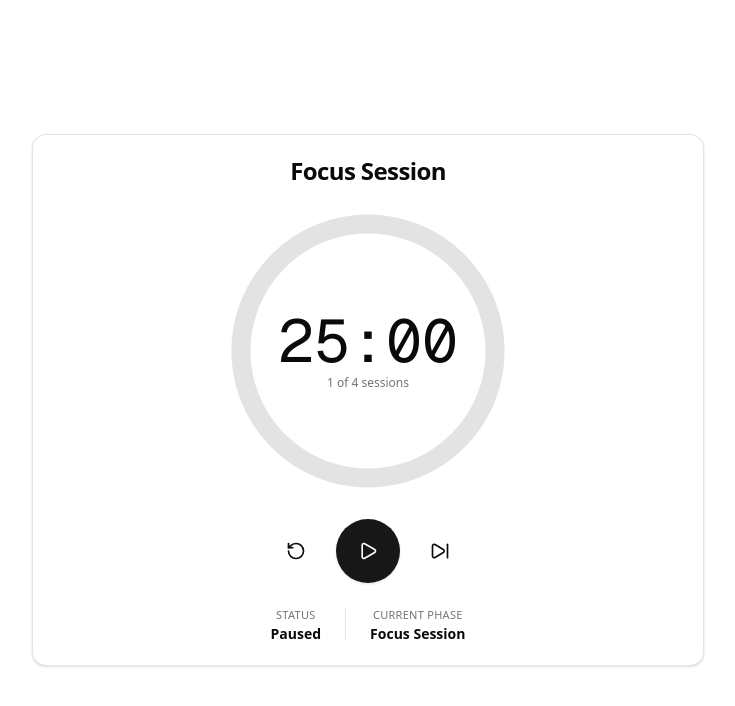
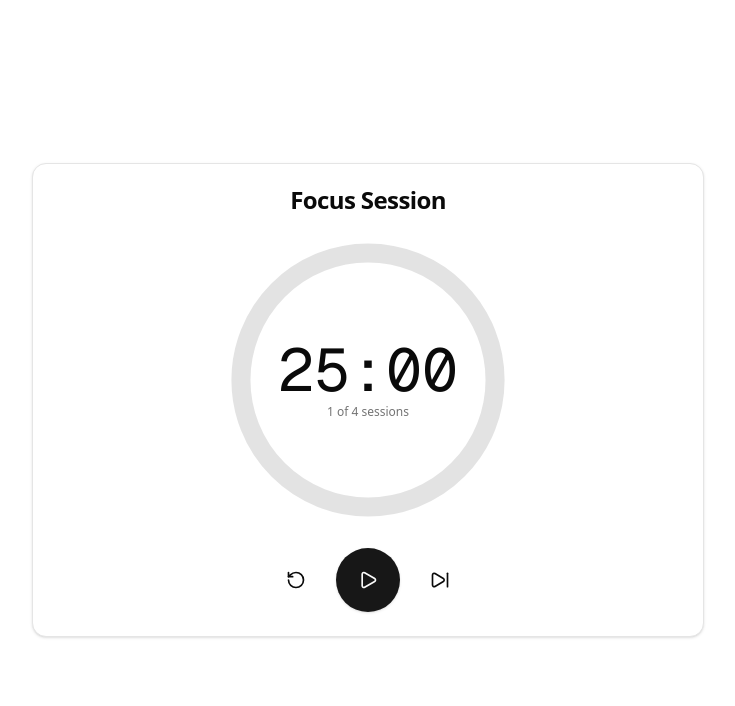
Before and after one commit to dogafincan/pomo, a Next.js app: page / in a window 1280 px wide. Shown: the top 706 px of the page, without its empty margins (272-1007 px from the left). Built offline with nearby package versions, Linux system fonts and the light colour scheme.

Commit message:
Remove residual status block
Eliminate the post-button status text for a fully minimalist layout.

```diff
--- a/app/page.tsx
+++ b/app/page.tsx
@@ -275,22 +275,8 @@ export default function Home() {
               <SkipForward className="h-5 w-5" />
             </Button>
           </div>
-          <div className="flex items-center gap-6 text-left">
-            <div className="space-y-1 text-center">
-              <p className="text-[11px] uppercase tracking-wide text-muted-foreground">
-                Status
-              </p>
-              <p className="text-sm font-semibold leading-none">
-                {timerStatusLabel}
-              </p>
-            </div>
-            <div className="hidden h-8 w-px bg-border sm:block" />
-            <div className="space-y-1 text-center">
-              <p className="text-[11px] uppercase tracking-wide text-muted-foreground">
-                Current phase
-              </p>
-              <p className="text-sm font-semibold leading-none">{phaseLabel}</p>
-            </div>
+          <div className="sr-only" aria-live="polite">
+            {timerStatusLabel} – {phaseLabel}
           </div>
         </CardContent>
         <CardFooter className="hidden" />
```
